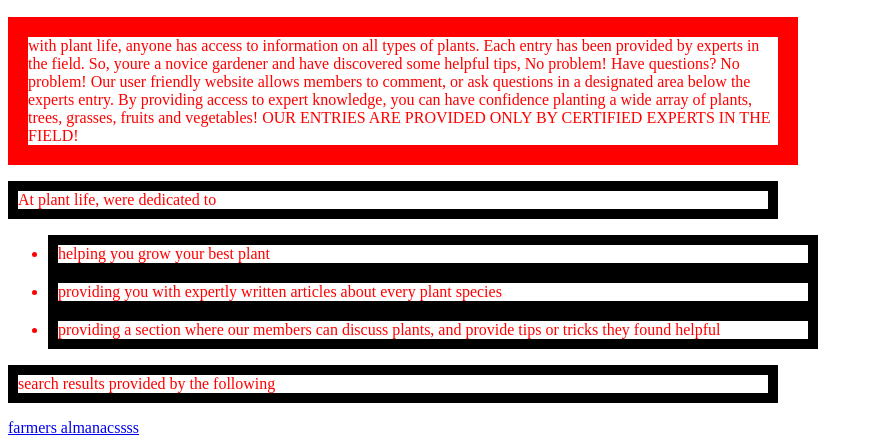
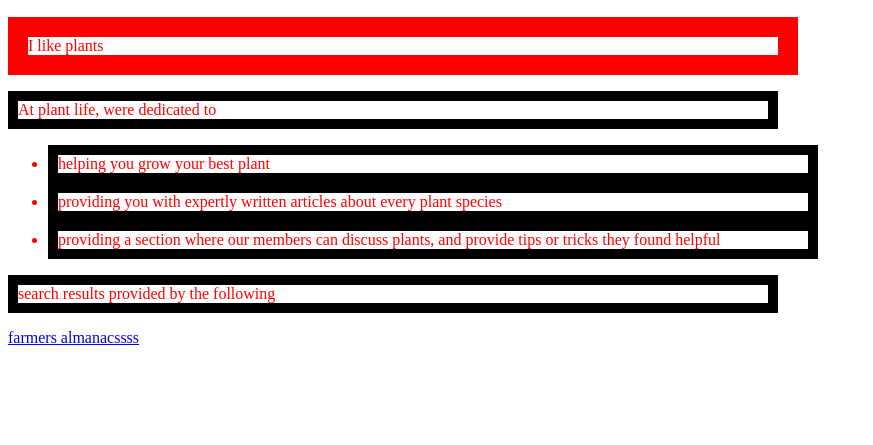
Before and after one commit to MattB478/htmlPrework, a plain HTML site: page index.html in a window 1280 px wide. Shown: the part 393-838 px from the top of the page, without its empty margins (0-873 px from the left). After the commit the page ends 800 px from the top, so only its background shows below. Drawn offline with Linux system fonts and the light colour scheme.

Commit message:
A new message.

```diff
--- a/index.html
+++ b/index.html
@@ -12,16 +12,7 @@
       src="https://lmg-labmanager.s3.amazonaws.com/assets/articleNo/1509/aImg/39230/do-plants-think--l.png"
       alt="New plants in 3 different stages"
     />
-    <p id="border">
-      with plant life, anyone has access to information on all types of plants.
-      Each entry has been provided by experts in the field. So, youre a novice
-      gardener and have discovered some helpful tips, No problem! Have
-      questions? No problem! Our user friendly website allows members to
-      comment, or ask questions in a designated area below the experts entry. By
-      providing access to expert knowledge, you can have confidence planting a
-      wide array of plants, trees, grasses, fruits and vegetables! OUR ENTRIES
-      ARE PROVIDED ONLY BY CERTIFIED EXPERTS IN THE FIELD!
-    </p>
+    <p id="border">I like plants</p>
     <p>At plant life, were dedicated to</p>
     <ul>
       <li>helping you grow your best plant</li>
```
